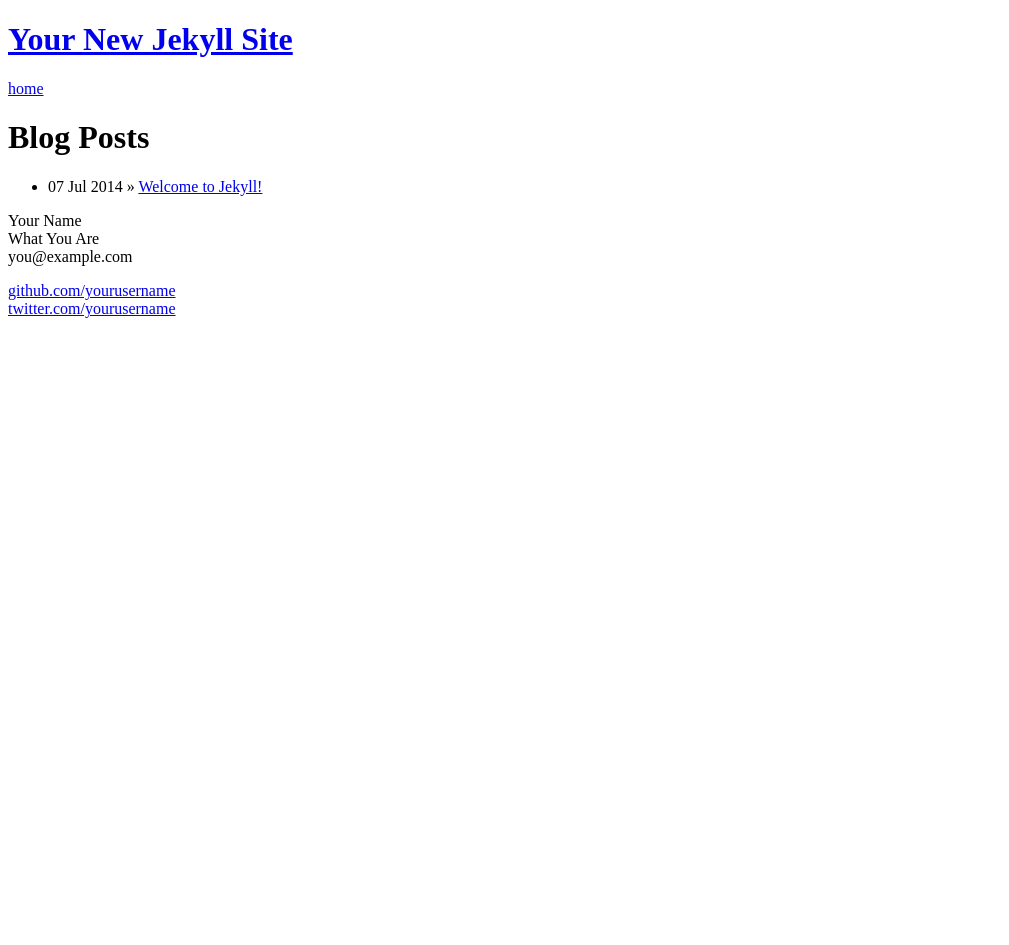
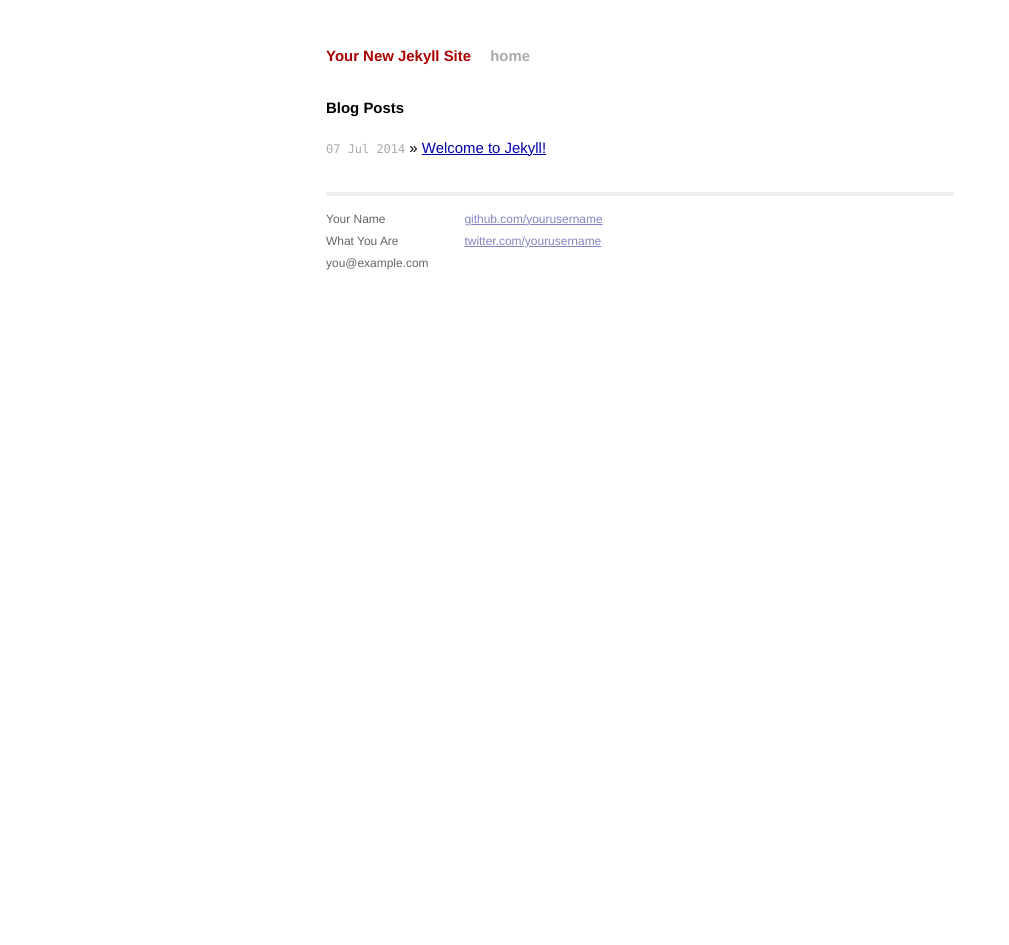
Before and after one commit to jaydee-io/jaydee-io.github.io, a Jekyll site: the page built from index.html, in a window 1280 px wide. Shown: the whole page, without its empty margins (0-1009 px from the left). Built offline with Jekyll 4.4.1, drawn with Linux system fonts in a browser that asks for light colours; Markdown is read by kramdown in place of the engine named in the settings; before the commit the page ends 900 px from its top, so only the background shows below that.

Commit message:
Correction d'une erreur de config SASS et de config Jekyll

```diff
--- a/_config.yml
+++ b/_config.yml
@@ -1,5 +1,5 @@
 name: Your New Jekyll Site
 markdown: redcarpet
-pygments: true
+highlighter: pygments
 sass:
     sass_dir: css
--- a/css/main.scss
+++ b/css/main.scss
@@ -1,3 +1,5 @@
+---
+---
 /*****************************************************************************/
 /*
 /* Common
```
